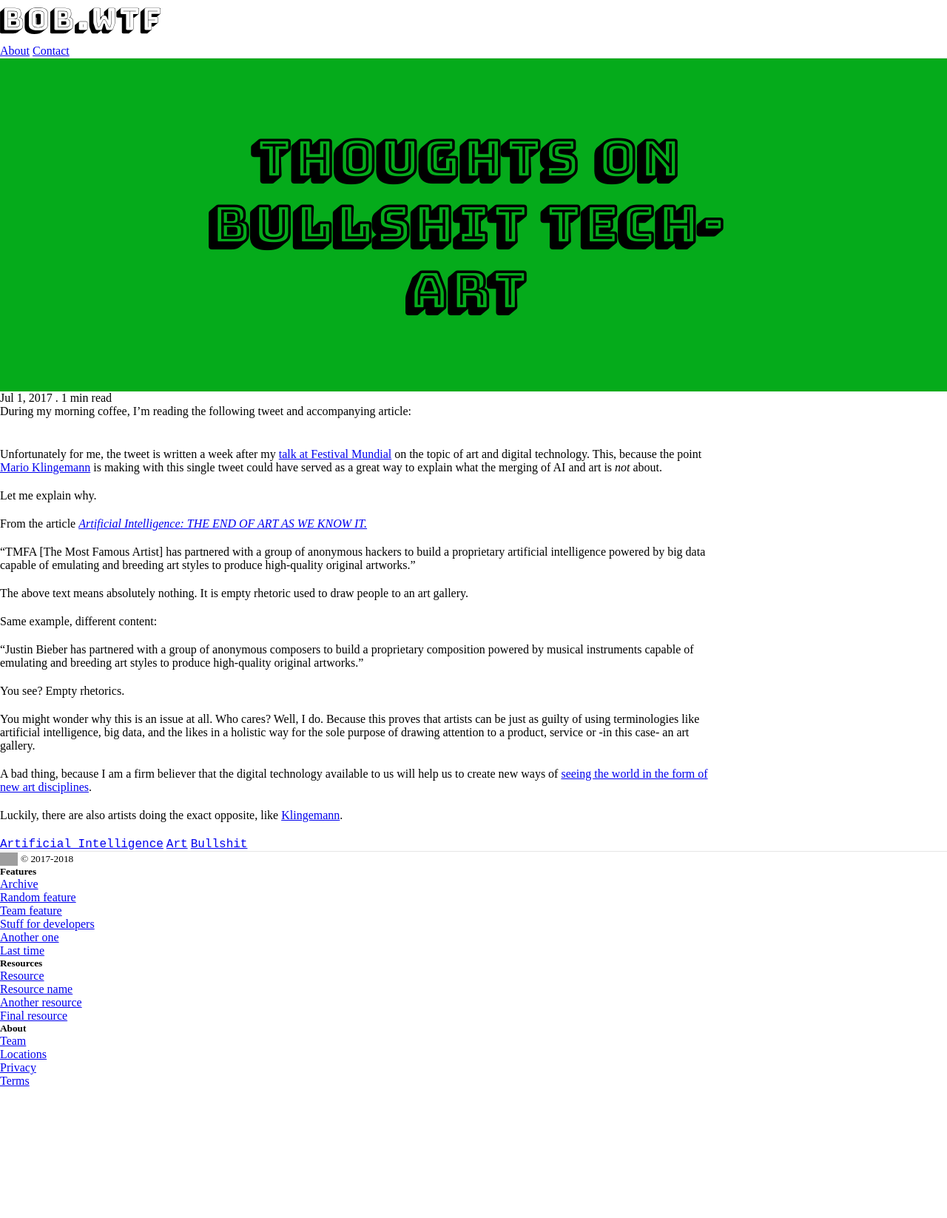
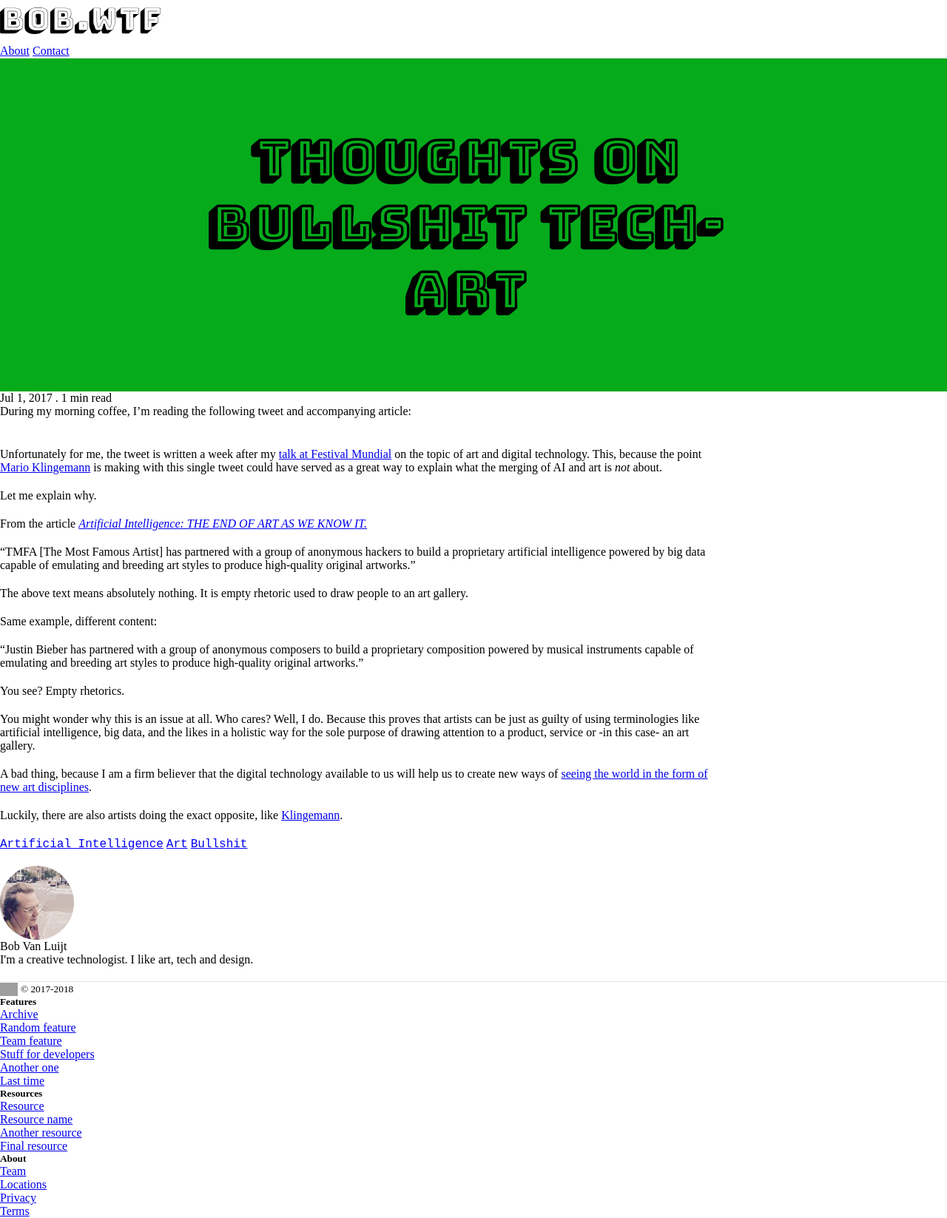
Before and after one commit to bobvanluijt/bobvanluijt.github.io, a Jekyll site: the page built from _posts/2017-07-01-thoughts-on-bullshit-tech-art.md, in a window 1280 px wide. Shown: the whole page at 74% size. Built offline with Jekyll 4.4.1, drawn with Linux system fonts in a browser that asks for light colours; nearby versions of some CDN libraries; comment, search, counter and statistics services are not loaded; before the commit the page ends 1470 px from its top, so only the background shows below that; grey boxes are pictures that could not be loaded.

Commit message:
#8 added bob's profile to blog posts

```diff
--- a/_layouts/post.html
+++ b/_layouts/post.html
@@ -42,6 +42,15 @@ layout: default
   <div class="row">
     <div class="col-sm-10 offset-sm-1">
       <div class="post_page mt-2">
+        <div class="row bob_info">
+          <div class="col-sm-2">
+            <img id="bob_image" src="../../assets/images/bob.jpeg" alt="">
+          </div>
+          <div class="col-sm-10">
+            <span class="bob_name">Bob Van Luijt</span><br/>
+            <span class="">I'm a creative technologist. I like art, tech and design.</span>
+          </div>
+        </div>
         <!-- you can set hear bob profile for every post  -->
       </div>
     </div>
--- a/_sass/fatahdigital/post.scss
+++ b/_sass/fatahdigital/post.scss
@@ -180,3 +180,14 @@
 .tag {
   text-transform: capitalize;
 }
+#bob_image {
+  padding-bottom: 0px;
+  border-radius: 100%;
+}
+.bob_name {
+  font-weight: 500;
+}
+.bob_info {
+  padding-top: 20px;
+  padding-bottom: 20px;
+}
```
